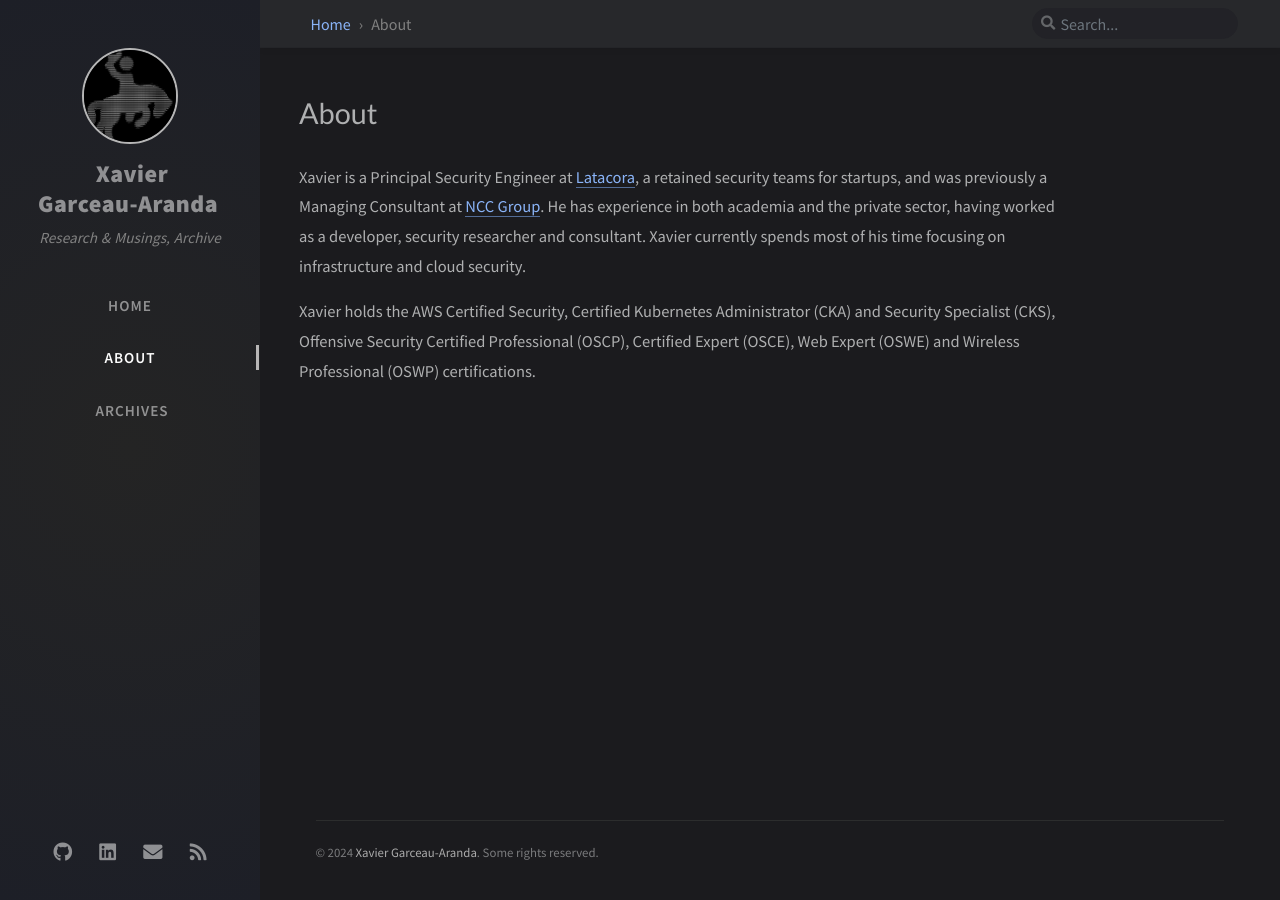
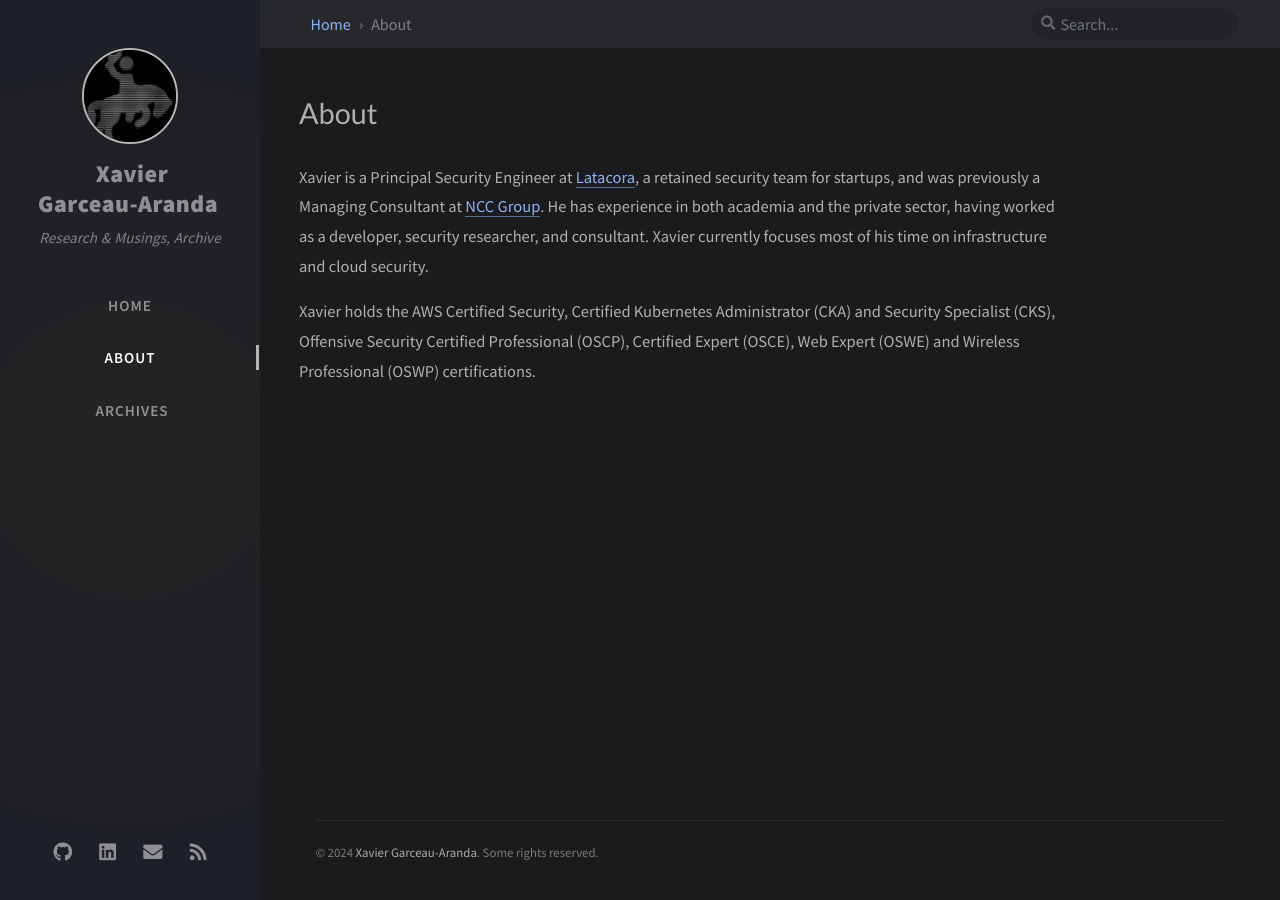
Before and after one commit to x4v13r64/infosec.rodeo, a Jekyll site: the page built from tabs/about.md, in a window 1280 px wide. Built offline with Jekyll 4.4.1, drawn with Linux system fonts in a browser that asks for light colours; nearby versions of some CDN libraries; comment, search, counter and statistics services are not loaded.

Commit message:
Update about.md

```diff
--- a/tabs/about.md
+++ b/tabs/about.md
@@ -8,6 +8,7 @@ title: About
 # MIT License
 ---
 
-Xavier is a Principal Security Engineer at [Latacora](https://latacora.com), a retained security teams for startups, and was previously a Managing Consultant at [NCC Group](https://nccgroup.com). He has experience in both academia and the private sector, having worked as a developer, security researcher and consultant. Xavier currently spends most of his time focusing on infrastructure and cloud security.
+Xavier is a Principal Security Engineer at [Latacora](https://latacora.com), a retained security team for startups, and was previously a Managing Consultant at [NCC Group](https://nccgroup.com). He has experience in both academia and the private sector, having worked as a developer, security researcher, and consultant. Xavier currently focuses most of his time on infrastructure and cloud security.
+
 
 Xavier holds the AWS Certified Security, Certified Kubernetes Administrator (CKA) and Security Specialist (CKS), Offensive Security Certified Professional (OSCP), Certified Expert (OSCE), Web Expert (OSWE) and Wireless Professional (OSWP) certifications.
```
